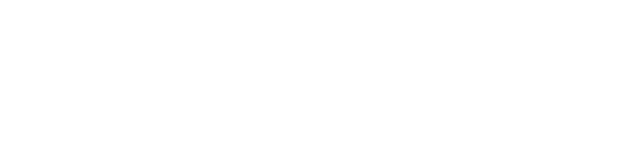
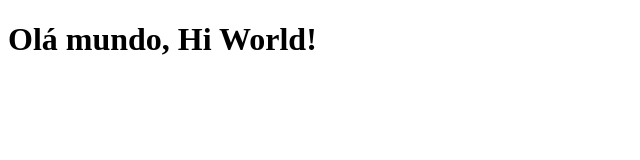
Before and after one commit to luizoliveirabastos/Projeto-Social, a plain HTML site: page index.html in a window 1280 px wide. Shown: the whole page, without its empty margins (0-640 px from the left). Drawn offline with Linux system fonts and the light colour scheme.

Commit message:
inicio 2

```diff
--- a/index.html
+++ b/index.html
@@ -8,6 +8,7 @@
     <link rel="shortcut icon" href="favicon.ico" type="image/x-icon">
 </head>
 <body>
+    <h1>Olá mundo, Hi World!</h1>
 
 </body>
 </html>
```
